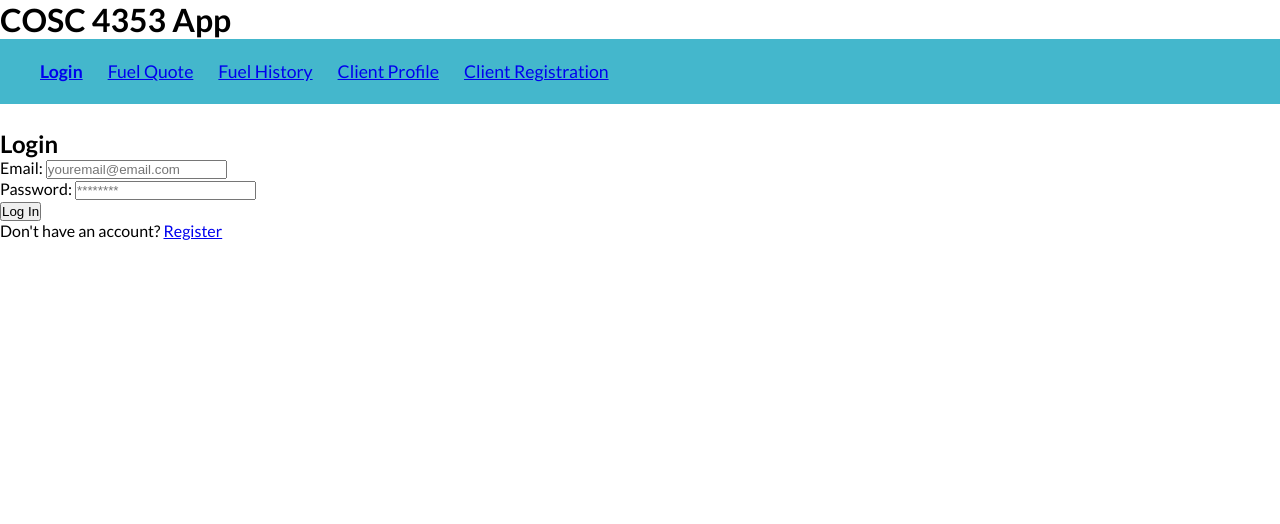
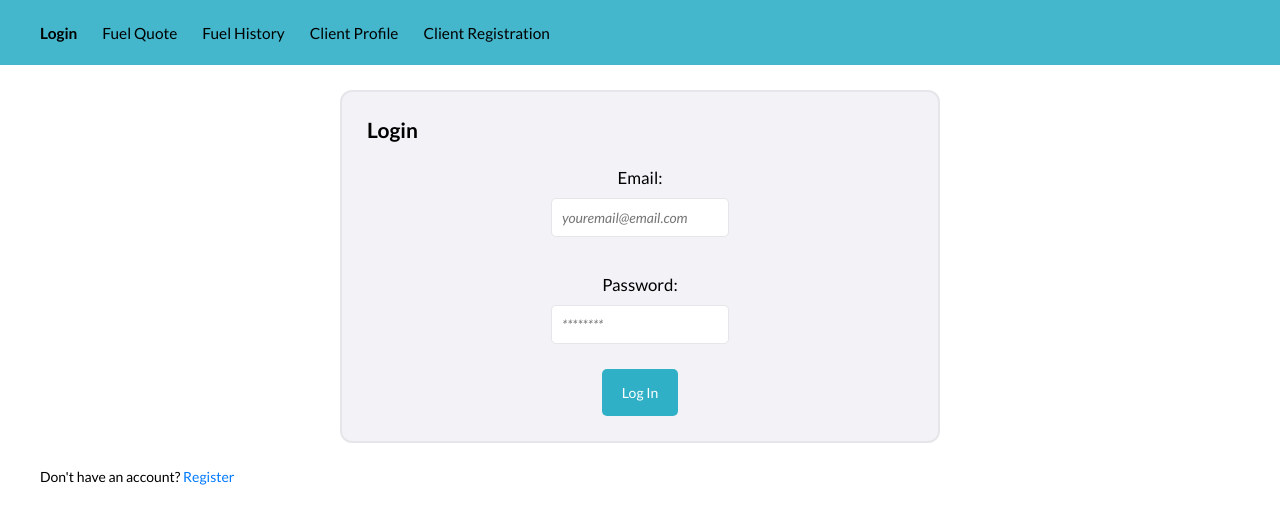
Before and after one commit to xylacon/COSC_4353, a React (Create React App) app: page /#/ in a window 1280 px wide. Shown: the top 524 px of the page. Built offline with nearby package versions, Linux system fonts and the light colour scheme.

Commit message:
Added styling to forms

```diff
--- a/src/App.js
+++ b/src/App.js
@@ -37,7 +37,6 @@ function App() {
 
   return (
     <div className="App">
-      <h1>COSC 4353 App</h1>
       <Header />
       <Routes>
         <Route path="/fuel-quote" element={<FuelQuote />} />
--- a/src/css/App.css
+++ b/src/css/App.css
@@ -1,5 +1,5 @@
 html[data-theme="light"] {
-  	--black: #000000;
+  --black: #000000;
 	--gray-1: #8E8E93;
 	--gray-2: #AEAEB2;
 	--gray-3: #C7C7CC;
@@ -8,7 +8,7 @@ html[data-theme="light"] {
 	--gray-6: #F2F2F7;
 	--white: #FFFFFF;
 
-  	--red: #ff3b30;
+  --red: #ff3b30;
 	--orange: #FF9500;
 	--yellow: #FFCC00;
 	--green: #34C759;
@@ -21,21 +21,58 @@ html[data-theme="light"] {
 	--pink: #FF2D55;
 	--brown: #A2845E;
 
-  	--bg-primary: var(--white);
+  --bg-primary: var(--white);
 	--bg-secondary: var(--gray-6);
 	--bg-tertiary: var(--gray-5);
 
-	--bg-header-color: 48, 176, 199;
+	--header-color: 48, 176, 199;
+  --message-color: 255, 255, 255;
 
-    --txt-primary: var(--black);
-    --txt-secondary: var(--gray-1);
+  --txt-primary: var(--black);
+  --txt-secondary: var(--gray-1);
+}
+
+html[data-theme="dark"] {
+  --black: #000000;
+	--gray-1: #8E8E93;
+	--gray-2: #AEAEB2;
+	--gray-3: #C7C7CC;
+	--gray-4: #D1D1D6;
+	--gray-5: #E5E5EA;
+	--gray-6: #F2F2F7;
+	--white: #FFFFFF;
+
+  --red: #ff3b30;
+	--orange: #FF9500;
+	--yellow: #FFCC00;
+	--green: #34C759;
+	--mint: #00C7BE;
+	--teal: #30b0c7;
+	--cyan: #32ADE6;
+	--blue: #007AFF;
+	--indigo: #5856D6;
+	--purple: #AF52DE;
+	--pink: #FF2D55;
+	--brown: #A2845E;
+
+  --bg-primary: var(--white);
+	--bg-secondary: var(--gray-6);
+	--bg-tertiary: var(--gray-5);
+
+	--header-color: 48, 176, 199;
+  --message-color: 0, 0, 0;
+
+  --txt-primary: var(--black);
+  --txt-secondary: var(--gray-1);
 }
 
 :root {
-	--bg-header: rgba(var(--bg-header-color), 0.9);
+	--bg-header: rgba(var(--header-color), 0.9);
 	--bg-menu: rgba(var(--bg-secondary), 0.5);
+  --bg-message: rgba(var(--message-color), 0.5);
 
 	--border-menu: var(--bg-primary);
+  --border-form: var(--bg-tertiary);
 
 	--shadow: rgba(0, 0, 0, 0.7);
 	--hover: 0.7;
@@ -45,10 +82,14 @@ html[data-theme="light"] {
 	--margin: 25px;
 	--header-height: 65px;
 	--max-width: 1200px;
+	--max-width-large: 1000px;
+	--max-width-medium: 600px;
+	--max-width-small: 400px;
 
 	--trans-fast: 200ms;
 }
 
+/* Global */
 * {
     margin: 0;
     padding: 0;
@@ -56,6 +97,220 @@ html[data-theme="light"] {
 }
 
 body {
-    font-family: 'Lato', sans-serif;
+    font-family: 'Lato', sans-serif;font-size: 14px;
+    -webkit-font-smoothing: antialiased;
+    -moz-osx-font-smoothing: grayscale;
+
+    color: var(--txt-primary);
     background-color: var(--bg-primary);
 }
+
+.App {
+	min-height: 100vh;
+	display: flex;
+	flex-direction: column;
+	align-items: center;
+	justify-content: space-between;
+}
+.App > * {
+	width: 100%;
+}
+
+a {
+	color: var(--txt-primary);
+	text-decoration: none;
+	transition: opacity var(--trans-fast);
+}
+a:hover {
+	opacity: var(--hover);
+}
+
+button {
+	cursor: pointer;
+	width: fit-content;
+	padding: 15px 20px;
+
+	color: var(--bg-primary);
+	background-color: var(--teal);
+
+  font-size: 1.2em;
+  border: none;
+	border-radius: 24px;
+	outline: none;
+
+	transition: opacity var(--trans-fast);
+}
+button:hover {
+	opacity: var(--hover);
+}
+button:disabled {
+	cursor: not-allowed;
+	opacity: 0.3;
+}
+
+/* Main */
+main {
+	flex-grow: 1;
+	display: flex;
+	flex-direction: column;
+	justify-content: flex-start;
+	align-items: center;
+	gap: var(--margin);
+}
+main > * {
+	width: 100%;
+	max-width: calc(var(--max-width) + (var(--margin) * 2));
+	padding: 0 var(--margin);
+}
+
+/* Section */
+section {
+	display: flex;
+	flex-direction: column;
+	justify-content: center;
+	align-items: center;
+	gap: 10px;
+}
+section > * {
+	width: 100%;
+}
+section p {
+	line-height: 1.5;
+}
+
+/* Forms */
+form {
+	width: calc(100% - (var(--margin) * 2));
+	max-width: var(--max-width-medium);
+	padding: var(--margin);
+
+	display: flex;
+	flex-direction: column;
+	justify-content: center;
+	align-items: center;
+	gap: var(--margin);
+
+	border: 2px solid var(--border-form);
+	border-radius: 12px;
+	background-color: var(--bg-secondary);
+}
+
+/* Form items */
+form > * {
+	width: 100%;
+}
+form div {
+	display: flex;
+	flex-direction: column;
+	justify-content: center;
+	align-items: center;
+	gap: 10px;
+}
+form > .item {
+	align-items: stretch;
+}
+
+form label {
+	font-size: 1.2em;
+}
+label.required::after {
+	content: '*';
+	color: var(--red);
+}
+
+/* Form inputs */
+form input,
+form textarea,
+form button {
+	font-family: inherit;
+	font-size: 1em;
+
+	border: none;
+	border-radius: 5px;
+	outline: none;
+}
+form input:focus,
+form textarea:focus,
+form button:focus {
+	outline: 2px solid var(--orange);
+}
+form input,
+form textarea {
+	color: inherit;
+	background-color: var(--bg-primary);
+	border: 1px solid var(--border-form);
+}
+
+form input {
+	padding: 10px;
+}
+form input::placeholder {
+	font-style: italic;
+}
+
+form textarea {
+	height: 100px;
+	padding: 5px 10px;
+	resize: none;
+}
+
+form button {
+	width: fit-content;
+}
+
+form .inline {
+	flex-direction: row;
+}
+.inline > .item {
+	width: 100%;
+}
+.inline > .item > * {
+	width: 100%;
+}
+
+div.message {
+	width: fit-content;
+	flex-direction: row;
+	gap: 15px;
+	background-color: var(--bg-message);
+	border-radius: 5px;
+}
+div.message.success {
+	color: var(--green);
+}
+div.message.failure {
+	color: var(--red);
+}
+
+section.success {
+	width: calc(100% - (2 * var(--margin)));
+	padding: 0;
+	text-align: center;
+}
+section.success > * {
+	width: fit-content;
+}
+section.success a:hover {
+	opacity: 1;
+	text-decoration: underline;
+}
+section.success svg {
+	font-size: 100px;
+	color: var(--green);
+}
+
+/* Prevent text enlargement on landscape iOS */
+@media (orientation: landscape) {
+	html {
+		-webkit-text-size-adjust: 100%;
+	}
+}
+
+/* Utilities */
+.ext-link {
+	color: var(--blue);
+}
+.ext-link:hover {
+  opacity: 1;
+	text-decoration: underline;
+}
--- a/src/css/Header.css
+++ b/src/css/Header.css
@@ -19,17 +19,6 @@
 	display: flex;
 	justify-content: space-between;
 	align-items: center;
-}
-
-#header-title {
-	order: 1;
-
-	user-select: none;
-	-webkit-user-select: none;
-
-	font-size: 1.8em;
-	font-family: 'Lora', serif;
-	font-weight: 500;
 }
 
 .scroll-shadow {
--- a/src/pages/ClientProfile.js
+++ b/src/pages/ClientProfile.js
@@ -66,9 +66,6 @@ function ClientProfile() {
   return (
 	  <main className="ClientProfile">
       <h1>Client Profile</h1>
-      <section>
-        Message
-      </section>
       <form onSubmit={submitForm}>
         <div className="item">
           <label htmlFor="name">Name</label>
--- a/src/pages/ClientRegistration.js
+++ b/src/pages/ClientRegistration.js
@@ -1,17 +1,18 @@
-import React, { useState } from "react";
+import React, { useState } from "react"
 
 function ClientRegistration() {
   //hooks
-  const [email, setEmail] = useState("");
-  const [password, setPass] = useState("");
+  const [email, setEmail] = useState("")
+  const [password, setPass] = useState("")
 
   //handler
   const handleSubmit = (e) => {
-    e.preventDefault();
-    console.log("Signing up with:", { email, password });
-  };
+    e.preventDefault()
+    console.log("Signing up with:", { email, password })
+  }
 
   return (
+    <main className="ClientRegistration">
       <form onSubmit={handleSubmit}>
         <h2>Client Registration</h2>
         <div>
@@ -35,7 +36,8 @@ function ClientRegistration() {
         </div>
         <button type="submit">Sign Up</button>
       </form>
-  );
+    </main>
+  )
 }
 
-export default ClientRegistration;
+export default ClientRegistration
--- a/src/pages/FuelHistory.js
+++ b/src/pages/FuelHistory.js
@@ -1,6 +1,6 @@
+import React from 'react'
+import '../css/FuelHistory.css'
 
-import React from 'react';
-import '../css/FuelHistory.css';
 function FuelHistory() {
   const prepopulatedHistory = [
     {
@@ -21,7 +21,7 @@ function FuelHistory() {
   ]
 
   return (
-    <>
+    <main className='FuelHistory'>
       <h1>Fuel History</h1>
       <table>
         <thead>
@@ -41,8 +41,8 @@ function FuelHistory() {
           ))}
         </tbody>
       </table>
-    </>
+    </main>
   )
 }
 
-export default FuelHistory;
+export default FuelHistory
--- a/src/pages/FuelQuote.js
+++ b/src/pages/FuelQuote.js
@@ -30,7 +30,7 @@ function FuelQuote() {
   }
 
   return (
-    <>
+    <main className='FuelQuote'>
       <h1>FuelQuote</h1>
       <form onSubmit={submitFuelQuoteForm}>
         <label>Gallons Requested: </label>
@@ -48,7 +48,7 @@ function FuelQuote() {
         <button type="submit">Submit</button>
       </form>
       <h4>Total price: {(totalPrice === 0) ? "N/A" : `$${totalPrice}`}</h4>
-    </>
+    </main>
   )
 }
 
--- a/src/pages/Login.js
+++ b/src/pages/Login.js
@@ -1,6 +1,6 @@
 import axios from "axios";
 import React, { useState } from "react";
-import { Link } from "react-router-dom";
+import { NavLink } from "react-router-dom"
 
 function Login() {
   //hooks
@@ -24,7 +24,7 @@ function Login() {
   };
 
   return (
-    <>
+    <main className="Login">
       <form onSubmit={handleSubmit}>
         <h2>Login</h2>
         <div>
@@ -49,9 +49,9 @@ function Login() {
         <button type="submit">Log In</button>
       </form>
       <p>
-        Don't have an account? <Link to="/client-registration">Register</Link>
+        Don't have an account? <NavLink className={"ext-link"} to="/client-registration">Register</NavLink>
       </p>
-    </>
+    </main>
   );
 }
 
```
Also changed, not shown: src/components/ExtLink.js (added, +14 -0 lines). Lines whose indentation alone changed are shown as unchanged.
